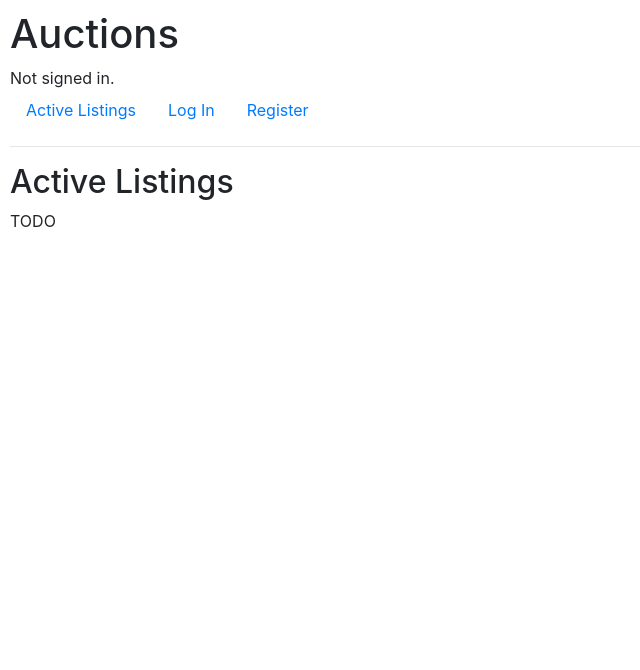
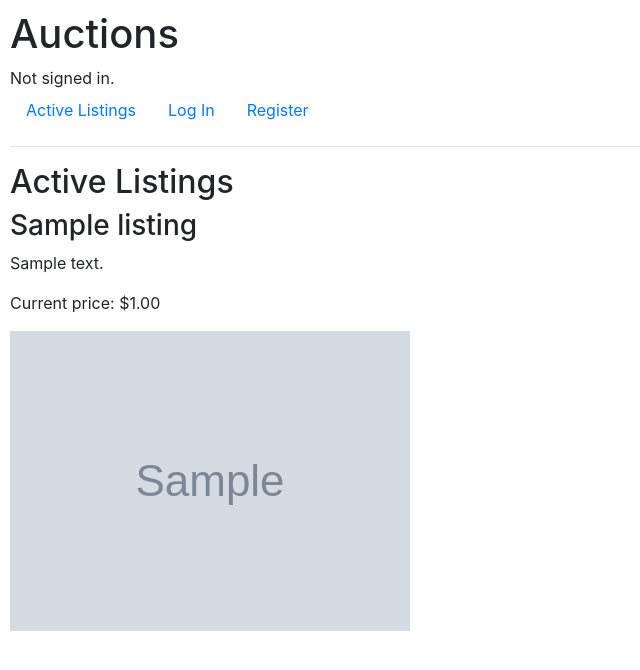
Before and after one commit to PrackSoft/commerce, a Django app: page / in a window 1280 px wide. Shown: the top 670 px of the page, without its empty margins (0-640 px from the left). Run offline with Django 3.2, Linux system fonts and the light colour scheme; tables that the repository leaves empty hold one stand-in row (values such as "Sample post"); grey boxes marked "Sample" are stand-in pictures; some libraries are stand-ins or nearby versions.

Commit message:
Add listing creation form and display active listings on index page

```diff
--- a/auctions/models.py
+++ b/auctions/models.py
@@ -5,6 +5,8 @@ from django.db import models
 class User(AbstractUser):
     pass
 
+
+# My models
 class Listing(models.Model):
     # Basic listing info
     title = models.CharField(max_length=100)  # Title of the listing
--- a/auctions/static/auctions/styles.css
+++ b/auctions/static/auctions/styles.css
@@ -1,3 +1,10 @@
 body {
     padding: 10px;
 }
+
+
+/* My styles */
+.full-width {
+    width: 100%;
+    box-sizing: border-box;
+}
--- a/auctions/templates/auctions/index.html
+++ b/auctions/templates/auctions/index.html
@@ -2,6 +2,16 @@
 
 {% block body %}
     <h2>Active Listings</h2>
-
-    TODO
+    {% for listing in listings %}
+        <div class="listings">
+            <h3>{{ listing.title }}</h3>
+            <p>{{ listing.description }}</p>
+            <p>Current price: ${{ listing.starting_bid }}</p>
+            {% if listing.image_url %}
+                <img src="{{ listing.image_url }}" alt="{{ listing.title }}">
+            {% endif %}
+        </div>
+    {% empty %}
+        <p>No active listings at the moment.</p>
+    {% endfor %}
 {% endblock %}
--- a/auctions/urls.py
+++ b/auctions/urls.py
@@ -6,5 +6,7 @@ urlpatterns = [
     path("", views.index, name="index"),
     path("login", views.login_view, name="login"),
     path("logout", views.logout_view, name="logout"),
-    path("register", views.register, name="register")
+    path("register", views.register, name="register"),
+    # New paths
+    path("create_listing/", views.create_listing, name="create_listing"),
 ]
--- a/auctions/views.py
+++ b/auctions/views.py
@@ -1,14 +1,17 @@
 from django.contrib.auth import authenticate, login, logout
+from django.contrib.auth.decorators import login_required
 from django.db import IntegrityError
 from django.http import HttpResponse, HttpResponseRedirect
-from django.shortcuts import render
+from django.shortcuts import render, redirect
 from django.urls import reverse
 
-from .models import User
+from .forms import ListingForm
+from .models import User, Listing
 
 
 def index(request):
-    return render(request, "auctions/index.html")
+    active_listings = Listing.objects.filter(is_active=True) # fetch all active listings from the database...
+    return render(request, "auctions/index.html", {"listings": active_listings}) # ...and pass them to the template
 
 
 def login_view(request):
@@ -61,3 +64,18 @@ def register(request):
         return HttpResponseRedirect(reverse("index"))
     else:
         return render(request, "auctions/register.html")
+
+# My views
+@login_required
+def create_listing(request):
+    if request.method == "POST":
+        form = ListingForm(request.POST)
+        if form.is_valid():
+            listing = form.save(commit=False)
+            listing.owner = request.user  # assign the owner of the listing
+            listing.active = True         # mark the listing as active
+            listing.save()
+            return redirect('index')
+    else:
+        form = ListingForm()
+    return render(request, "auctions/create_listing.html", {"form": form})
```
Also changed, not shown: auctions/forms.py (+7 -7 lines), auctions/templates/auctions/create_listing.html (added, +14 -0 lines).
